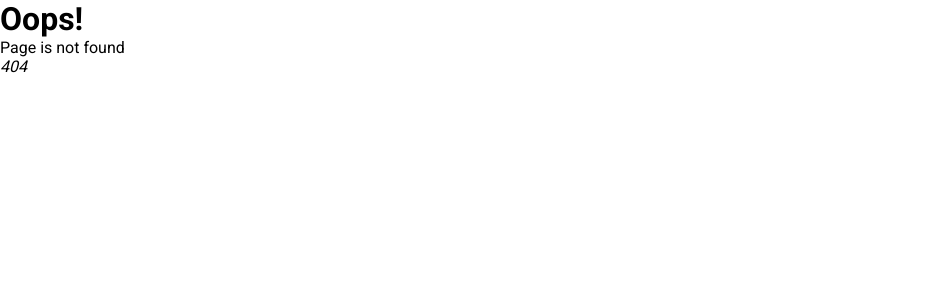
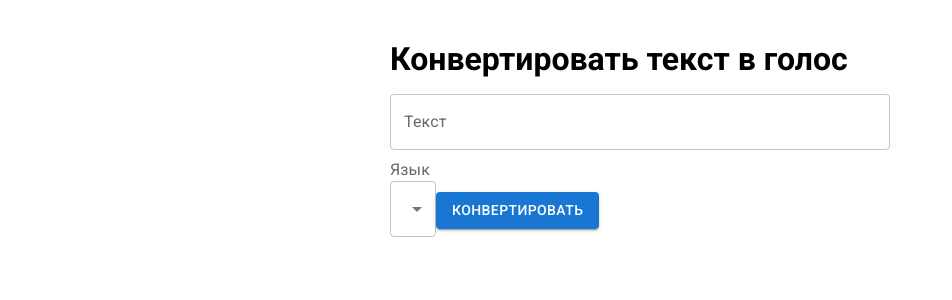
Before and after one commit to Egor-oop/text_to_speech, a React (Create React App) app in the folder frontend/: page / in a window 1280 px wide. Before the commit this address had no page. Shown: the top 300 px of the page, without its empty margins (0-952 px from the left). Built offline with nearby package versions, Linux system fonts and the light colour scheme; the HTML template or start-up script is replaced by a standard one.

Commit message:
chores[router]: converter is on /

```diff
--- a/frontend/src/App.js
+++ b/frontend/src/App.js
@@ -6,7 +6,7 @@ import ErrorPage from "./pages/ErrorPage";
 function App() {
   return <BrowserRouter>
     <Routes>
-      <Route path='/convert' element={<ConvertPage />} />
+      <Route path='/' element={<ConvertPage />} />
       <Route path='*' element={<ErrorPage />} />
     </Routes>
   </BrowserRouter>
```
